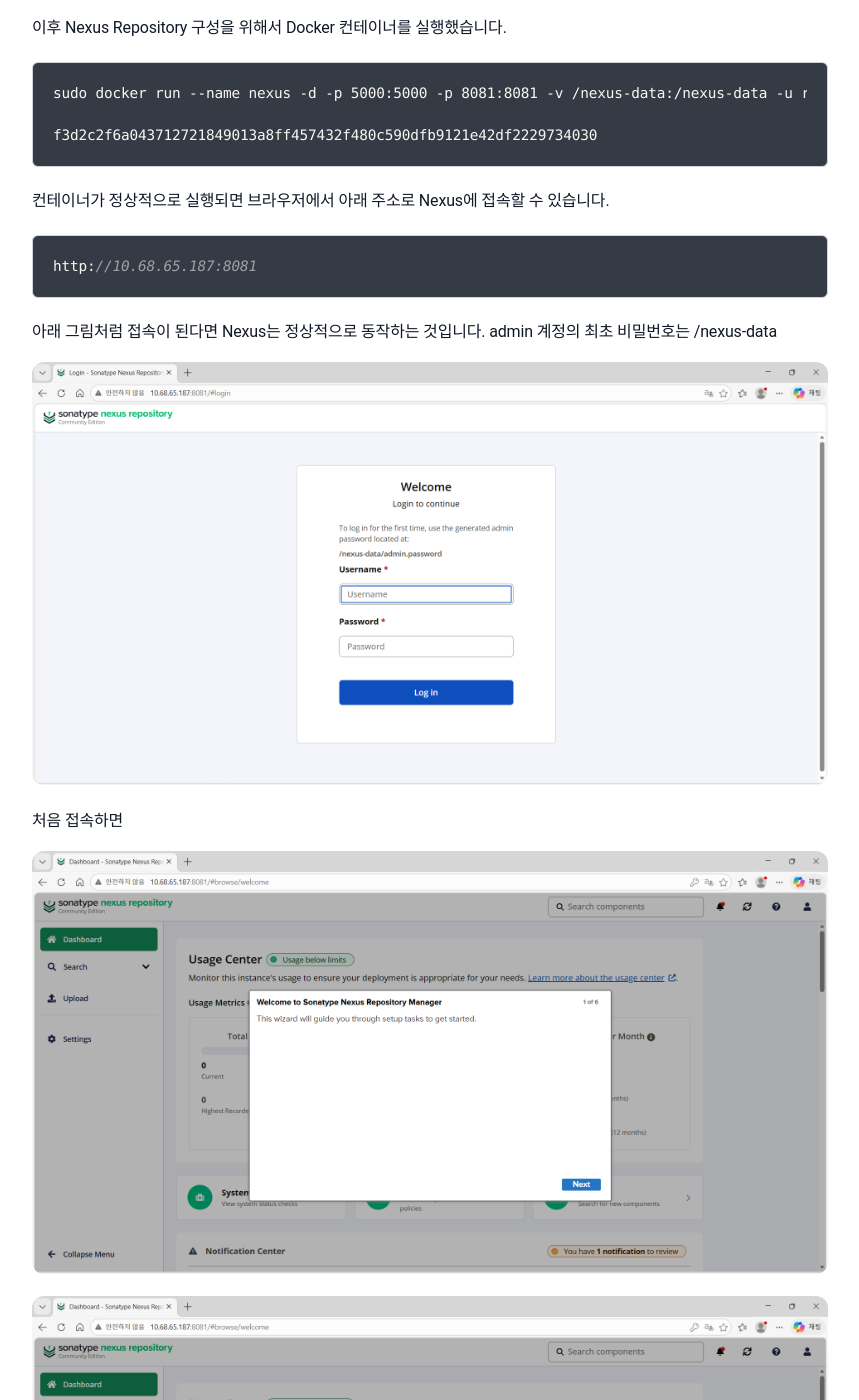
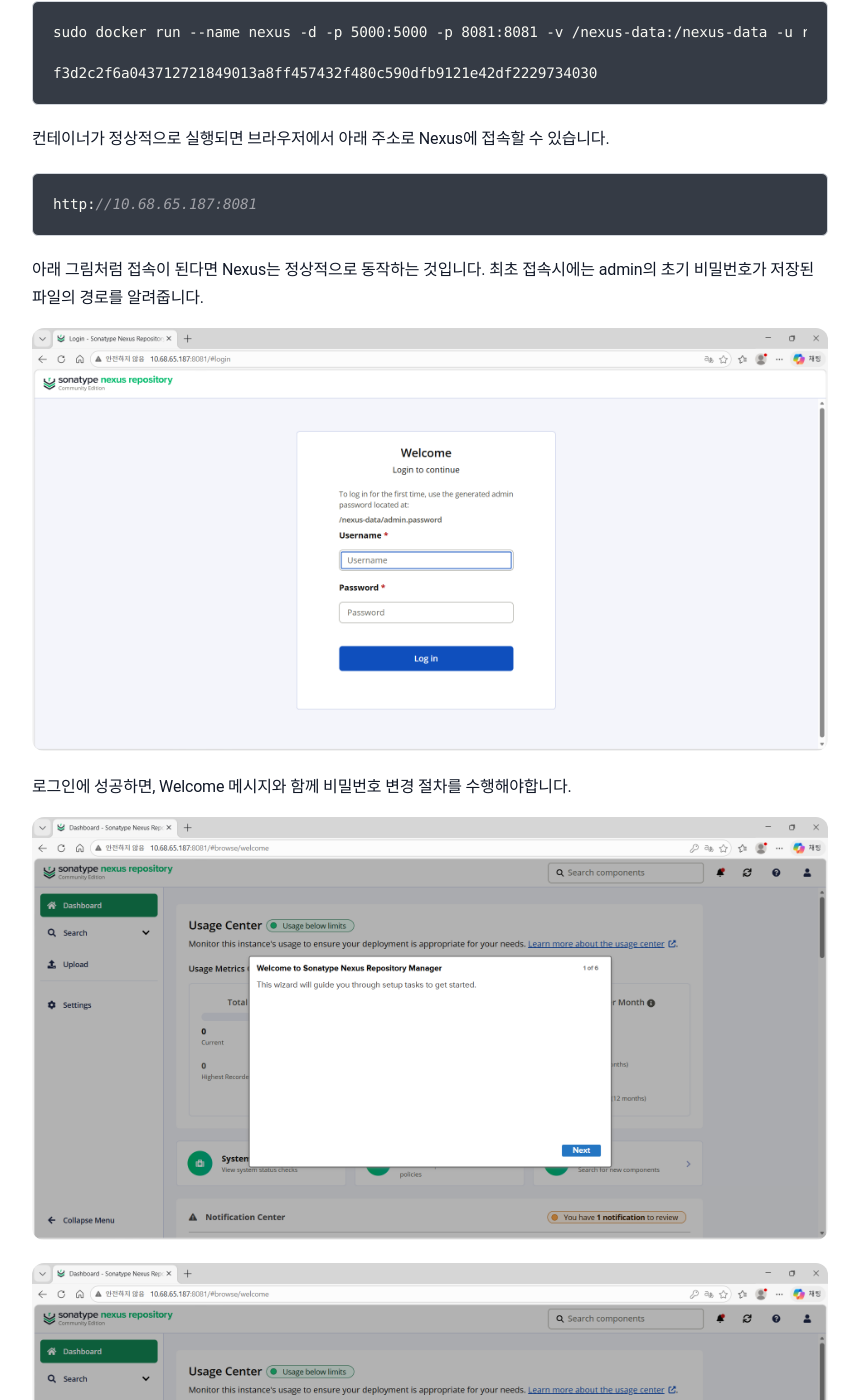
Before and after one commit to sanghoon-lee/sanghoon-lee.github.io, a Jekyll site: the page built from _posts/2026-03-10-localNexus.md, in a window 1280 px wide and 1400 px high, scrolled down 3144 px. Shown: the whole window, without its empty margins (210-1069 px from the left). Built offline with Jekyll 4.4.1, drawn with Linux system fonts in a browser that asks for light colours; nearby versions of some CDN libraries; comment, search, counter and statistics services are not loaded; some of the changed text lies outside the part shown.

Commit message:
Nexus 포스팅 추가

````diff
--- a/_posts/2026-03-10-localNexus.md
+++ b/_posts/2026-03-10-localNexus.md
@@ -1,6 +1,6 @@
 ---
 layout: post
-title: "[학습기록] 사설 라이브러리 저장소 구축을 위해 Nexus 설치"
+title: "[학습기록] Nexus로 사설 라이브러리 저장소 구축해보기"
 date: 2026-03-10
 categories: 학습기록
 ---
@@ -134,15 +134,15 @@ f3d2c2f6a043712721849013a8ff457432f480c590dfb9121e42df2229734030
 http://10.68.65.187:8081
 ```
 
-아래 그림처럼 접속이 된다면 Nexus는 정상적으로 동작하는 것입니다. admin 계정의 최초 비밀번호는
-/nexus-data
+아래 그림처럼 접속이 된다면 Nexus는 정상적으로 동작하는 것입니다. 최초 접속시에는 admin의 초기 비밀번호가 저장된 파일의 경로를 알려줍니다.
 
 <img class="main-image" src="/assets/images/nexus1.png" alt="Nexus Repository">
 
-처음 접속하면
+로그인에 성공하면, Welcome 메시지와 함께 비밀번호 변경 절차를 수행해야합니다.
 
 <img class="main-image" src="/assets/images/nexus2.png" alt="Nexus Repository">
 
 <img class="main-image" src="/assets/images/nexus3.png" alt="Nexus Repository">
 
+실습에는 maven-releases와 maven-snapshots 두 개의 Repository를 사용할 예정입니다. 다행히 필요한 Repository는 기본적으로 생성되어 있었습니다.
 <img class="main-image" src="/assets/images/nexus4.png" alt="Nexus Repository">
````
